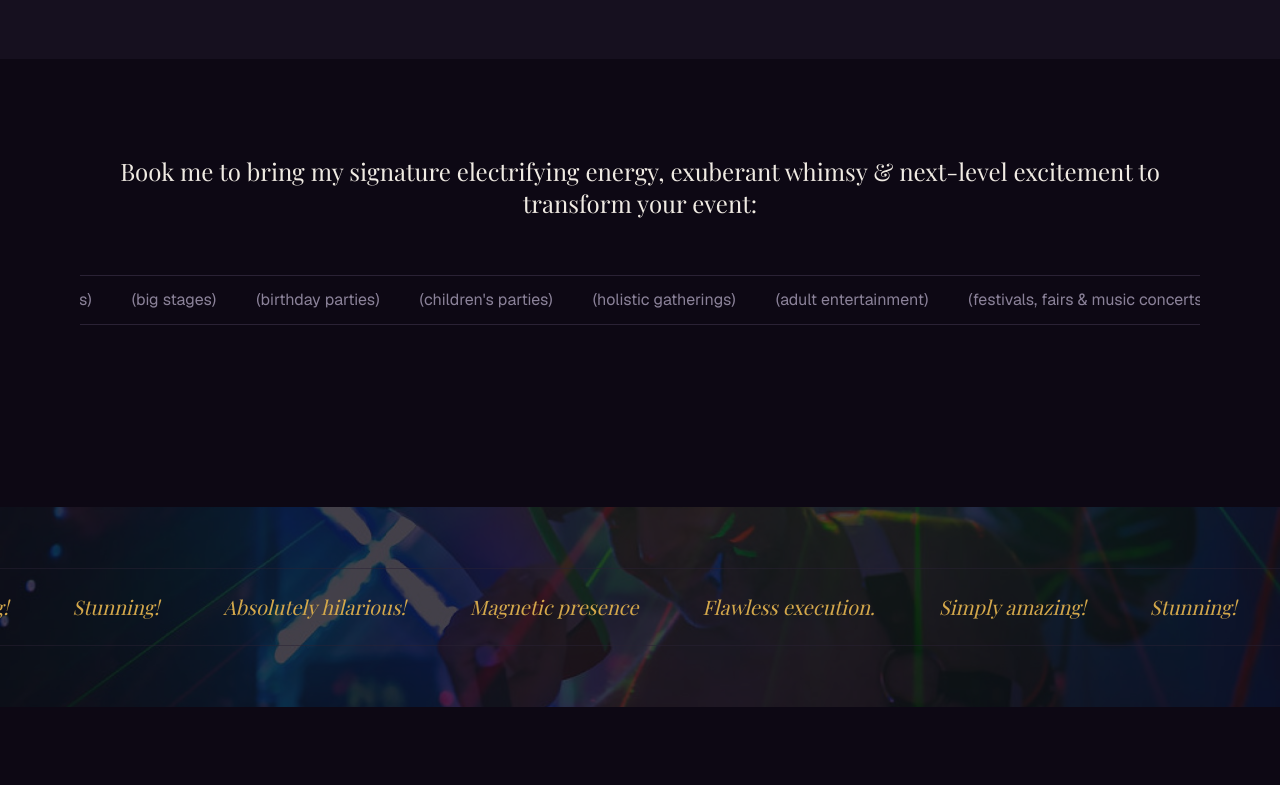
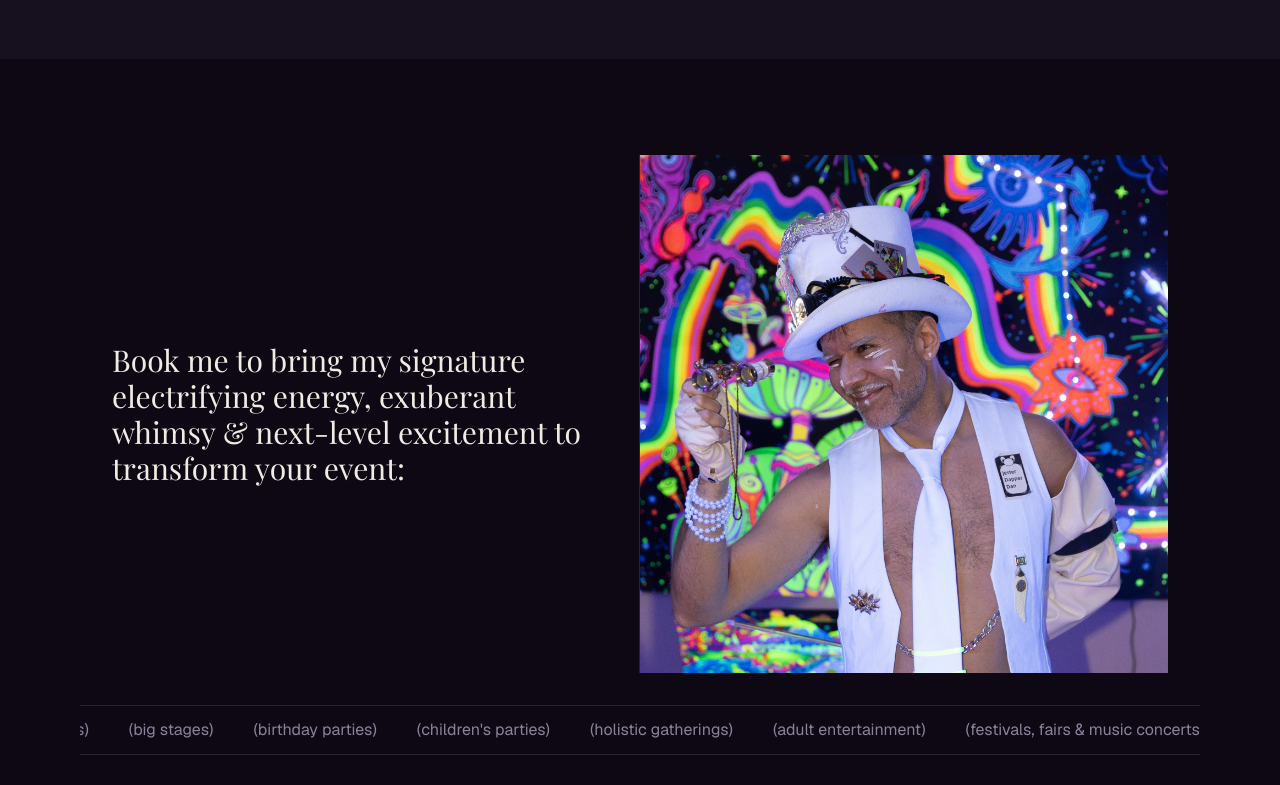
Before and after one commit to Crklemz/jdd, a Next.js app: page / in a window 1280 px wide. Shown: the part 1120-1905 px from the top of the page. Built offline with nearby package versions, Linux system fonts and the light colour scheme; a web font is replaced by a local one.

Commit message:
style: add image next to home book me section

```diff
--- a/app/page.tsx
+++ b/app/page.tsx
@@ -83,12 +83,26 @@ export default function HomePage() {
       {/* Event types */}
       <section
         aria-label="Event types"
-        className="mt-16 flex min-h-[320px] flex-col overflow-hidden"
+        className="mt-16 flex flex-col overflow-hidden"
       >
-        <div className="flex flex-col justify-center p-6 md:p-8">
-          <p className="font-display pb-6 text-center text-2xl text-foreground">
-            {eventTypesIntro}
-          </p>
+        <div className="flex w-full items-stretch gap-0 p-6 md:p-8">
+          <div className="flex w-1/2 min-w-0 flex-col justify-center pr-6 md:pr-8">
+            <p className="font-display text-2xl text-foreground md:text-3xl">
+              {eventTypesIntro}
+            </p>
+          </div>
+          <div
+            className="w-px shrink-0 bg-border"
+            aria-hidden
+          />
+          <div className="w-1/2 shrink-0">
+            {/* eslint-disable-next-line @next/next/no-img-element */}
+            <img
+              src={`${LANDING}/1.jpg`}
+              alt={sectionImageAlts.eventTypes}
+              className="h-auto w-full object-contain"
+            />
+          </div>
         </div>
         <div className="overflow-hidden border-y border-border py-3">
           <div className="flex w-max gap-10 whitespace-nowrap animate-ticker-slow">
```
